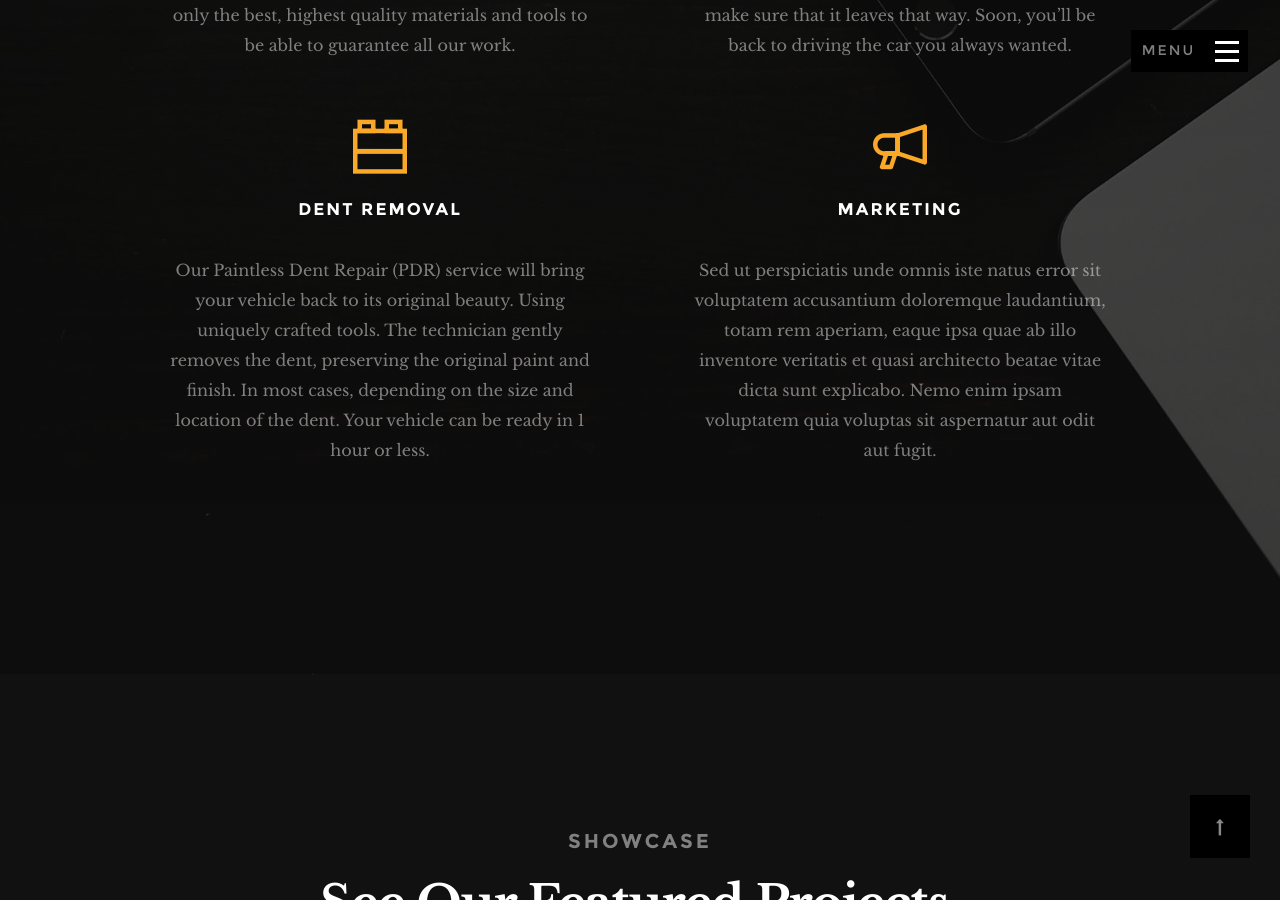
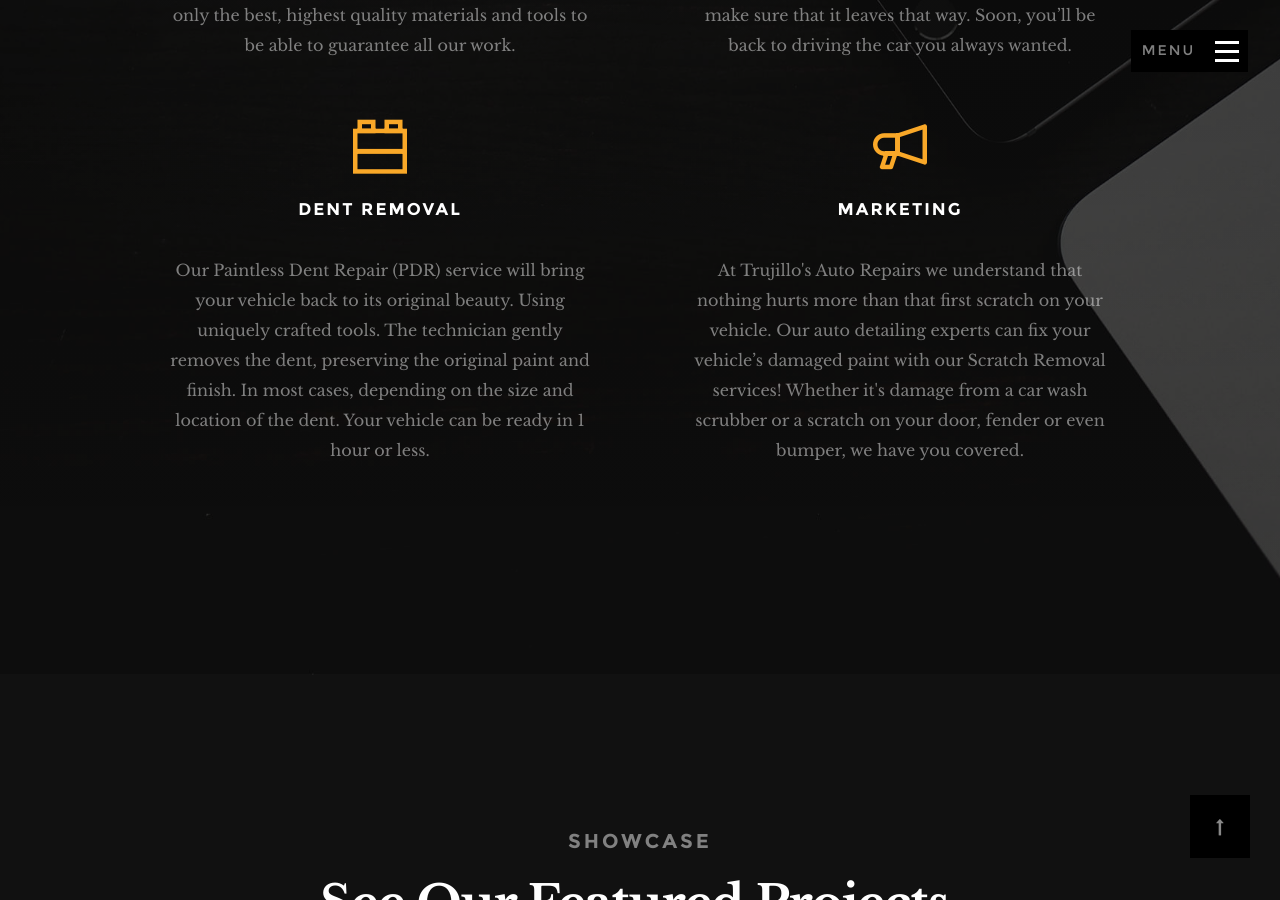
Before and after one commit to julioarhernandez/trujillosrepairs, a Jekyll site: the page built from pages/index.html, in a window 1280 px wide and 900 px high, scrolled down 2559 px. Built offline with Jekyll 4.4.1, drawn with Linux system fonts in a browser that asks for light colours; some web fonts are replaced.

Commit message:
Update Pages “home”

```diff
--- a/_data/home/home.yml
+++ b/_data/home/home.yml
@@ -46,11 +46,11 @@ services:
       icon: icon-lego-block
       title: Dent removal
     - content: >-
-        <p>Sed ut perspiciatis unde omnis iste natus error sit voluptatem
-        accusantium doloremque laudantium, totam rem aperiam, eaque ipsa quae ab
-        illo inventore veritatis et quasi architecto beatae vitae dicta sunt
-        explicabo. Nemo enim ipsam voluptatem quia voluptas sit aspernatur aut
-        odit aut fugit.</p>
+        <p>At Trujillo's Auto Repairs we understand that nothing hurts more than
+        that first scratch on your vehicle. Our auto detailing experts can fix
+        your vehicle’s damaged paint with our Scratch Removal services! Whether
+        it's damage from a car wash scrubber or a scratch on your door, fender
+        or even bumper, we have you covered.</p>
       icon: icon-megaphone
       title: Marketing
   subtitle: Services
```
